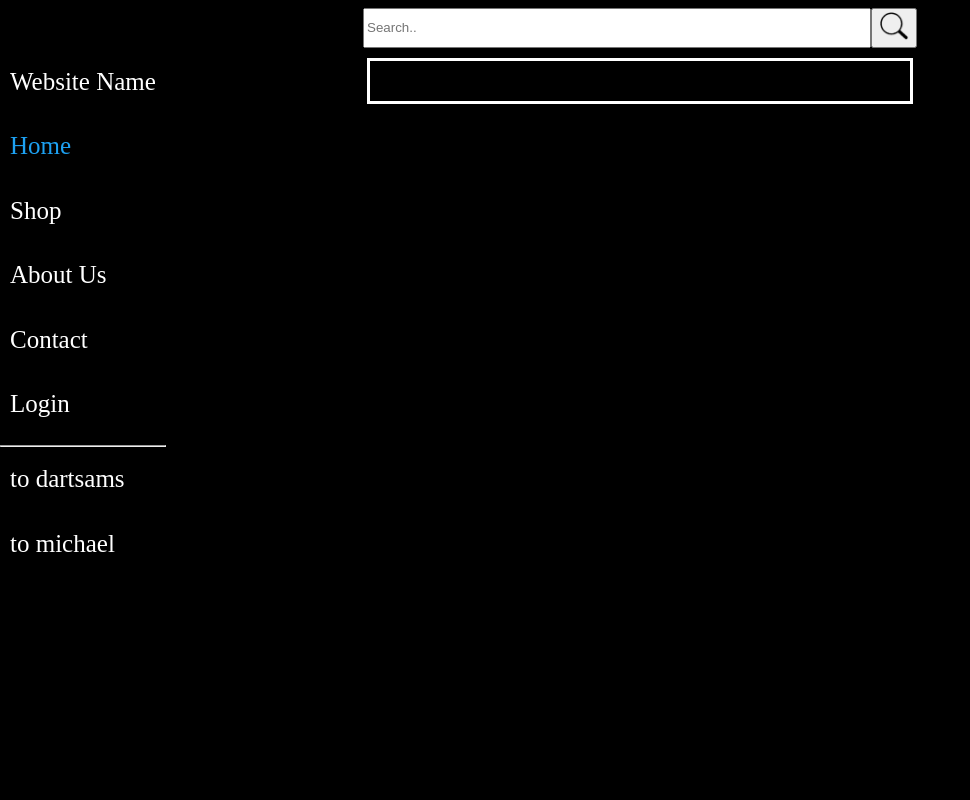
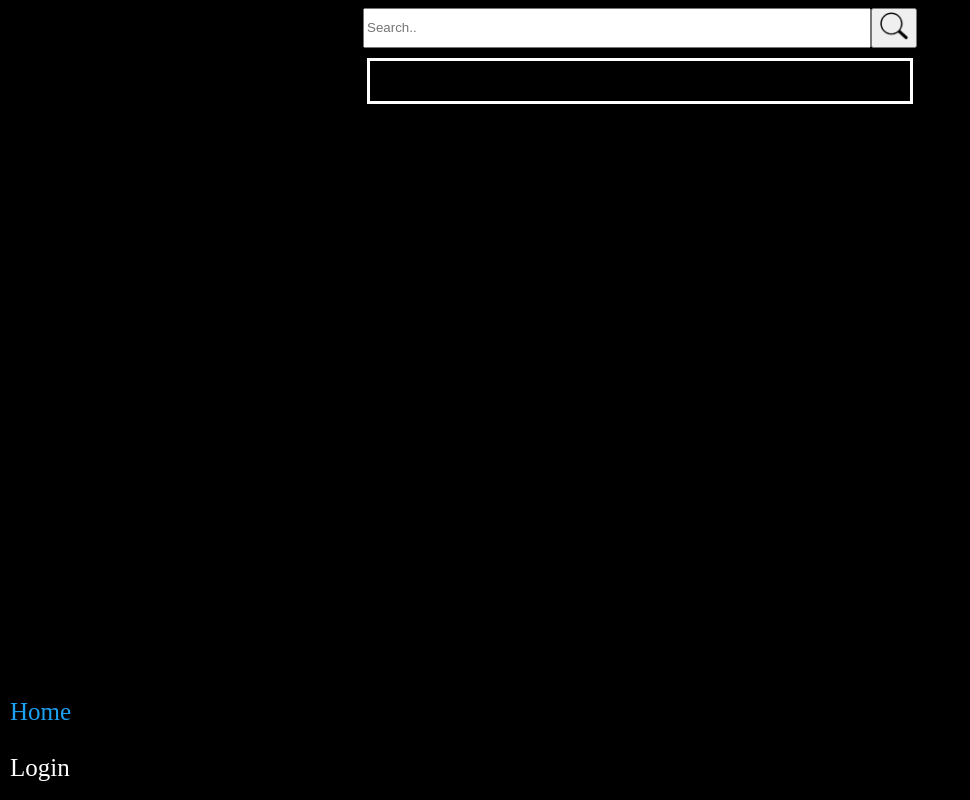
Before and after one commit to DartSams/Twitter-clone, a Flask app: page / in a window 1280 px wide. Shown: the whole page, without its empty margins (0-970 px from the left). Run offline with Flask 2, Linux system fonts and the light colour scheme; data that the repository does not hold is empty; some libraries are stand-ins or nearby versions.

Commit message:
changed the layout of the navbar

```diff
--- a/static/stylesheets/admin.css
+++ b/static/stylesheets/admin.css
@@ -1,4 +1,3 @@
-@media screen and (min-width:900px) {
 .all-tables{
     display:flex;
     flex-direction: row;
@@ -31,4 +30,3 @@
 tr:nth-child(even){
     background-color: #f2f2f2
 }
-}
--- a/static/stylesheets/index.css
+++ b/static/stylesheets/index.css
@@ -1,5 +1,4 @@
-/* responsive for any screen wider than 900px generally laptops */
-@media screen and (min-width:900px) {
+
 #active{
     color:rgb(29, 161, 242);
 }
@@ -18,6 +17,7 @@
 .container .navbar{
     position: fixed;
     left:0;
+    bottom:0;
 }
 
 .container .navbar a{
@@ -90,7 +90,6 @@
     display: flex;
     flex-direction: column;
     margin-bottom: 10px;
-
 }
 
 .form-buttons{
@@ -146,4 +145,3 @@
     cursor: pointer;
     color:white
 }
-}
--- a/static/stylesheets/login.css
+++ b/static/stylesheets/login.css
@@ -1,4 +1,3 @@
-@media screen and (min-width:900px) {
 .navbar a:hover{
     border-radius: 5px;
     border: 2px solid white;
@@ -46,4 +45,3 @@
 .try{
     margin-right: 100px;
 }
-}
--- a/static/stylesheets/post.css
+++ b/static/stylesheets/post.css
@@ -1,4 +1,3 @@
-@media screen and (min-width:900px) {
 #active{
     color:rgb(29, 161, 242);
 }
@@ -16,6 +15,7 @@
 .container .navbar{
     position: fixed;
     left:0;
+    bottom:0;
 }
 
 .container .navbar a{
@@ -137,4 +137,3 @@
     background: none;
     border: none;
 }
-}
--- a/static/stylesheets/profile.css
+++ b/static/stylesheets/profile.css
@@ -1,4 +1,3 @@
-@media screen and (min-width:900px) {
 #active{
     color:rgb(29, 161, 242)
 }
@@ -12,6 +11,7 @@
 .container .navbar{
     position: fixed;
     left:0;
+    bottom:0;
     margin-top: 5%;
 }
 
@@ -198,4 +198,3 @@
     background: none;
     cursor: pointer;
 }
-}
--- a/static/stylesheets/register.css
+++ b/static/stylesheets/register.css
@@ -1,4 +1,3 @@
-@media screen and (min-width:900px) {
 .flex-container-header{
     display: flex;
 }
@@ -49,4 +48,3 @@
 input[type=text],input[type=username],input[type=password],input[type=age],input[type=date] {
     width:300px
 }
-}
--- a/static/stylesheets/settings.css
+++ b/static/stylesheets/settings.css
@@ -1,4 +1,3 @@
-@media screen and (min-width:900px) {
 body{
     background-color: black;
 }
@@ -36,4 +35,3 @@
 form .submit{
     width:100px;
 }
-}
--- a/static/stylesheets/tabs.css
+++ b/static/stylesheets/tabs.css
@@ -1,4 +1,3 @@
-@media screen and (min-width:900px) {
 #active{
     color:rgb(29, 161, 242)
 }
@@ -12,6 +11,7 @@
 .container .navbar{
     position: fixed;
     left:0;
+    bottom:0;
     margin-top: 5%;
 }
 
@@ -211,4 +211,3 @@
     border-radius: 10px;
     padding:10px
 }
-}
--- a/templates/index.html
+++ b/templates/index.html
@@ -19,24 +19,13 @@
 
         <div class="container">
             <div class="navbar" >
-                <a href="/" class="flex-item"><span>Website Name</span></a>
                 <a href="/" class="flex-item" id="active"><span>Home</span></a>
-                <a href="/" class="flex-item">Shop</a>
-                <a href="" class="flex-item">About Us</a>
-                <a href="" class="flex-item">Contact</a>
                 {% if "username" in session %}
                     <a href="/{{session['username']}}" class="flex-item">{{session["username"]}}</a>
                 {% elif "username" not in session %}
                     <a href="/login" class="flex-item">Login</a>
                 {% endif %}
-
-                <hr>
-                <a href="/switch/dartsams" class="flex-item">to dartsams</a>
-                <a href="/switch/michael" class="flex-item">to michael</a>
-
             </div>
-
-
 
             <div class="all-post">
                 {% if "username" in session%}
@@ -50,7 +39,7 @@
                             </div>
                         </div>
                     </form>
-                    <button onclick="myFunction()" style="width: 500px;color:black">Post</button>
+                    <button onclick="myFunction()" style="color:black;width:500px" id="socket-post">Post</button>
                 {%endif%}
 
                 <div class="post-board">
@@ -93,7 +82,7 @@
                                 {%endif%}
                             </a>
 
-                            <div class="likes">
+                            <div class="likes" style="display: none;">
                                 <a name="Reply" class="Reply" value="{{i[6]}}" href="/{{i[6]}}"><img src="/static/buttons/reply1.png" alt="">Reply</a>
                                 <button name="Retweet" class="Retweet" value="{{i[6]}}"><img src="/static/buttons/retweet.png" alt="" onclick="retweet(id)" id="post:{{i[3]}}">Retweet</button>
                                 {% if data["like lst"] %}
--- a/templates/post.html
+++ b/templates/post.html
@@ -18,11 +18,7 @@
         <h2 class="title" style="color: white;display: flex; justify-content: center;">Website Users</h2>
         <div class="container">
             <div class="navbar">
-                <a href="/" class="flex-item"><span>Website Name</span></a>
                 <a href="/" class="flex-item"><span>Home</span></a>
-                <a href="/" class="flex-item">Shop</a>
-                <a href="" class="flex-item">About Us</a>
-                <a href="" class="flex-item">Contact</a>
                 {% if "username" in session %}
                     <a href="/{{session['username']}}" class="flex-item">{{session["username"]}}</a>
                 {% elif "username" not in session %}
--- a/templates/profile_tabs.html
+++ b/templates/profile_tabs.html
@@ -38,6 +38,7 @@
             </a>
         {%endfor%}
     </div>
+    <h2 style="color: white;">Liked Post</h2>
 {% endblock %}
 
 {% block replies %}
```
Also changed, not shown: templates/base.html (+3 -6 lines), templates/profile.html (+1 -9 lines). Lines whose indentation alone changed are shown as unchanged.
